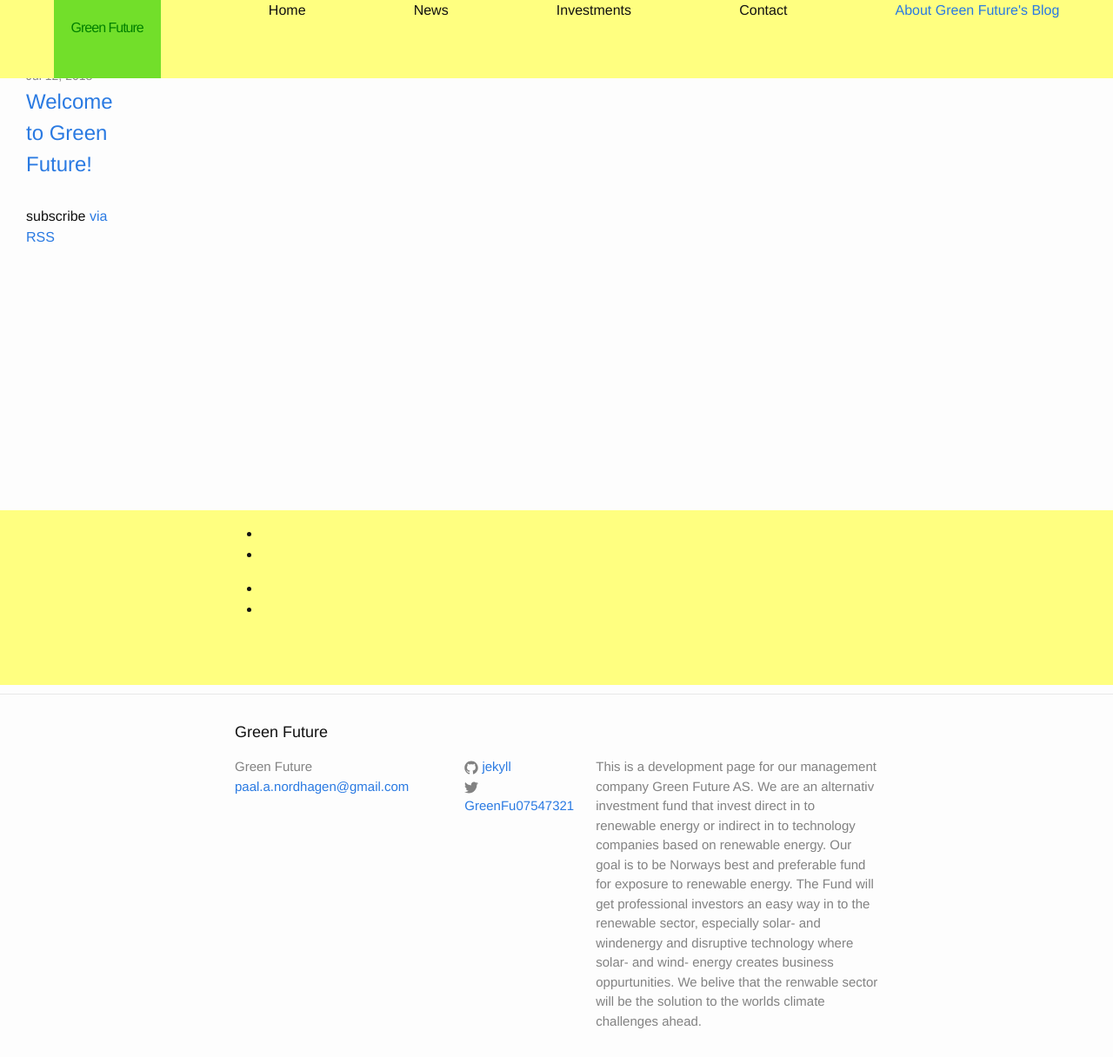
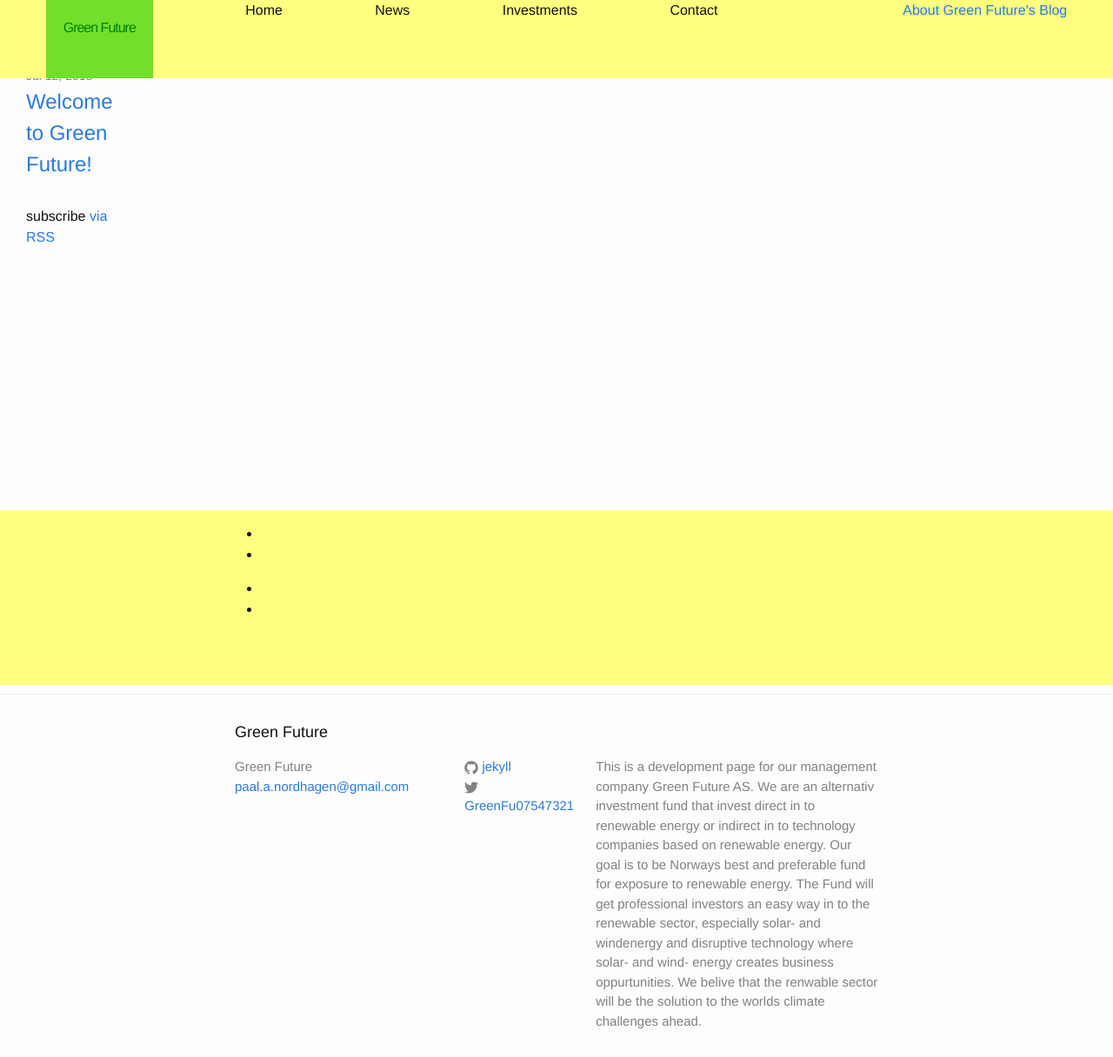
Before and after one commit to Paal-August/Paal-August.github.io, a Jekyll site: the page built from index.html, in a window 1280 px wide and 1216 px high. Shown: the whole window at 87% size. Built offline with Jekyll 4.4.1, drawn with Linux system fonts in a browser that asks for light colours.

Commit message:
Update header.html

```diff
--- a/_includes/header.html
+++ b/_includes/header.html
@@ -17,7 +17,8 @@
           <path fill="#424242" d="M18,13.516C18,14.335,17.335,15,16.516,15H1.484C0.665,15,0,14.335,0,13.516l0,0 c0-0.82,0.665-1.484,1.484-1.484h15.031C17.335,12.031,18,12.696,18,13.516L18,13.516z"/>
         </svg> -->
       </a>
-
+    </nav>
+    <nav class="site-nav">
       <div class="trigger">
           {% for my_page in site.pages %}
           {% if my_page.title %}
```
